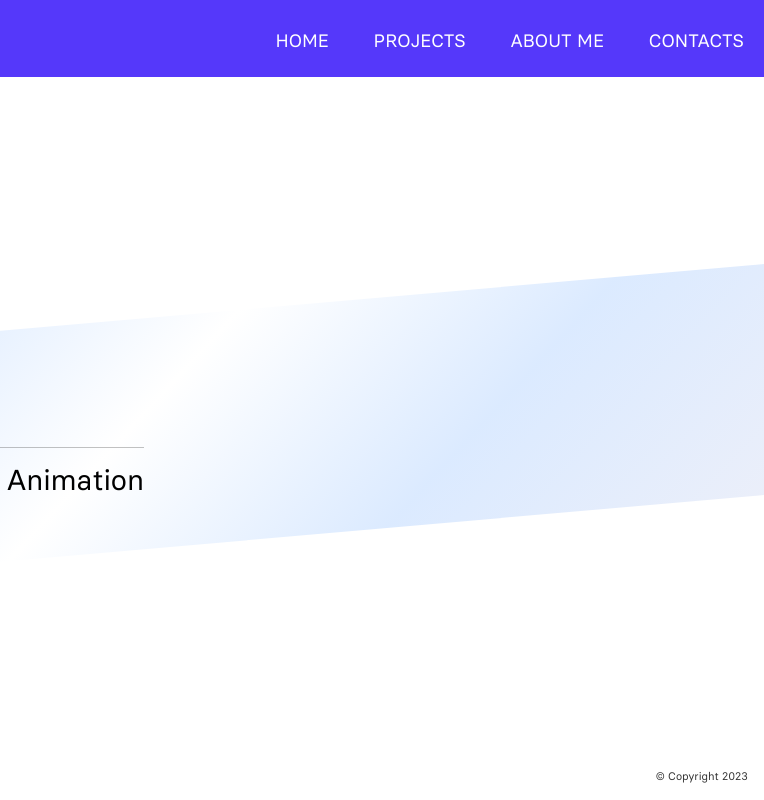
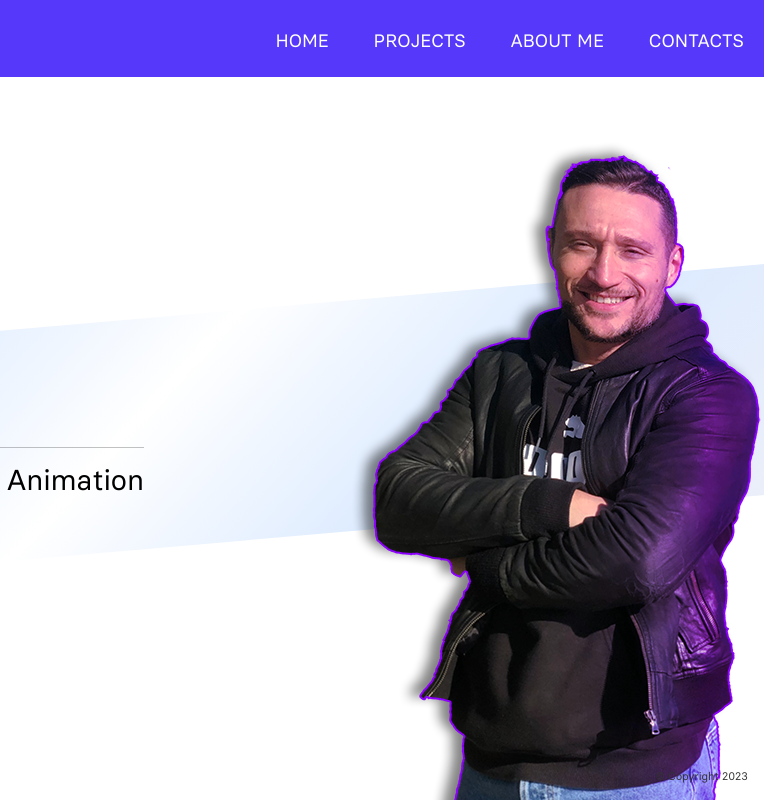
Before and after one commit to Matteonegridev/Personal-Website, a website: page index.html in a window 1280 px wide. Shown: the full height of the page, 516-1280 px from the left. Drawn offline with Linux system fonts and the light colour scheme.

Commit message:
modified pic

```diff
--- a/sections/_main.scss
+++ b/sections/_main.scss
@@ -105,8 +105,8 @@ span {
     width: 500px;
     position: absolute;
     top: f.rem(36);
-    right: f.rem(-80);
-    background: url(pics/foto.png) center no-repeat;
+    right: f.rem(-75);
+    background: url(/pics/foto.png) center no-repeat;
     background-size: contain;
   }
   .align-text {
```
Also changed, not shown: about.html (+1 -1 lines), css/main.css, 1 other file.
